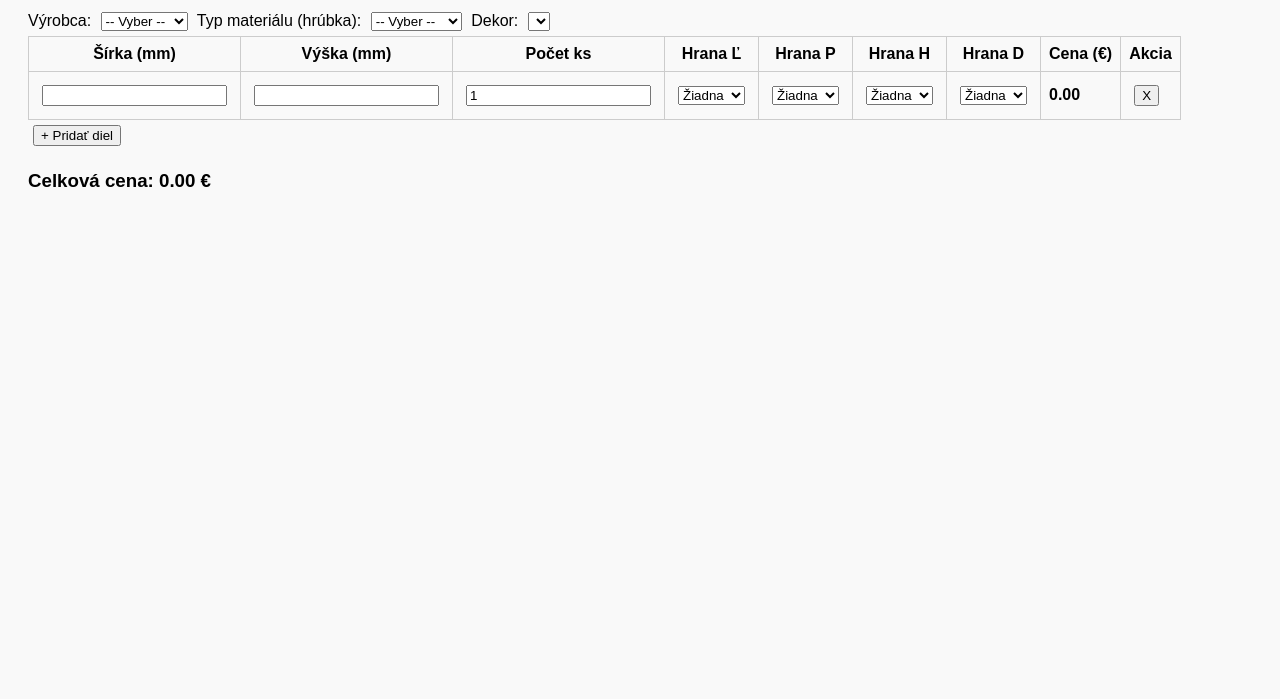
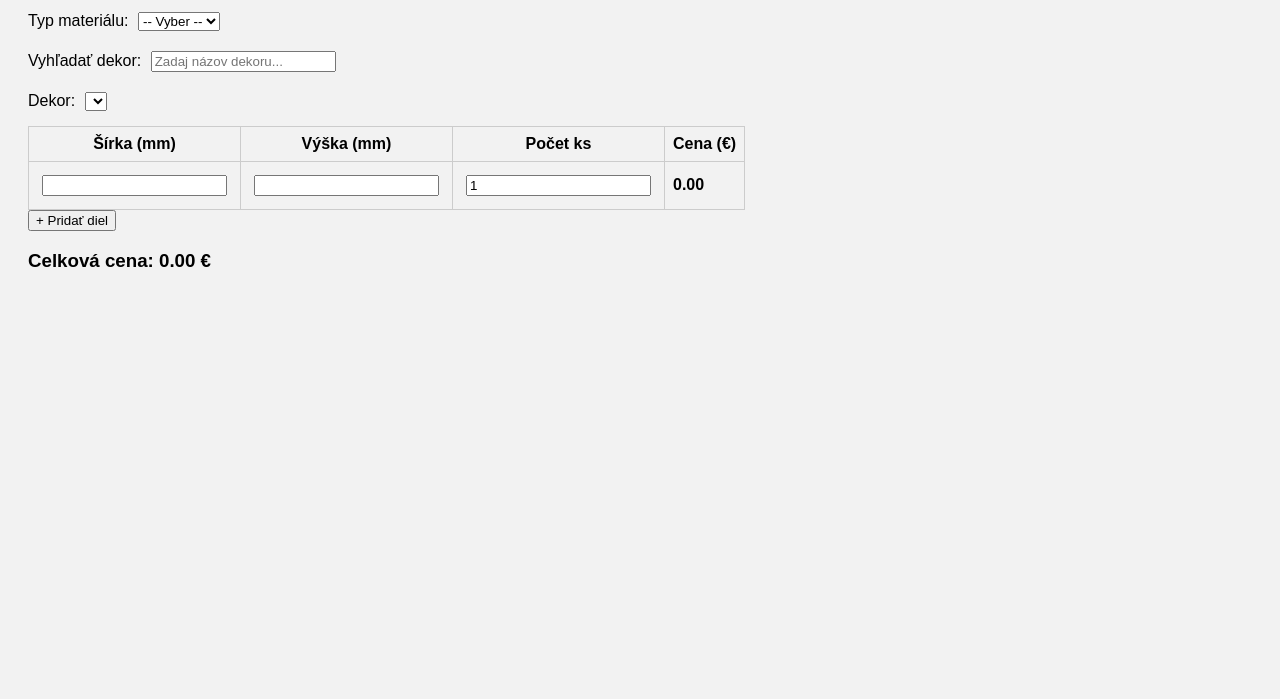
Before and after one commit to romantrojcak/konfigurator, a plain HTML site: page index.html in a window 1280 px wide. Shown: the part 101-800 px from the top of the page. Drawn offline with Linux system fonts and the light colour scheme.

Commit message:
Add files via upload

```diff
--- a/index.html
+++ b/index.html
@@ -3,36 +3,37 @@
 <head>
   <meta charset="UTF-8">
   <meta name="viewport" content="width=device-width, initial-scale=1.0">
-  <title>Konfigurátor dielcov v3</title>
+  <title>Konfigurátor v4</title>
   <style>
-    body { font-family: Arial, sans-serif; padding: 20px; background-color: #f9f9f9; }
+    body { font-family: Arial, sans-serif; padding: 20px; background-color: #f2f2f2; }
     table, th, td { border: 1px solid #ccc; border-collapse: collapse; padding: 8px; }
     select, input { margin: 5px; }
     .responsive { overflow-x: auto; }
     .cena, #celkovaCena { font-weight: bold; }
-    button { margin: 5px; }
+    .form-group { margin-bottom: 10px; }
   </style>
 </head>
 <body>
 
-<h1>Konfigurátor dielcov</h1>
+<h1>Konfigurátor dielcov – verzia 4</h1>
 
-<label for="vyrobca">Výrobca:</label>
-<select id="vyrobca" onchange="updateDekory()">
-  <option value="">-- Vyber --</option>
-  <option value="egger">Egger</option>
-  <option value="kronospan">Kronospan</option>
-</select>
+<div class="form-group">
+  <label for="material">Typ materiálu:</label>
+  <select id="material" onchange="updateDekory()">
+    <option value="">-- Vyber --</option>
+    <option value="18egger">18 Egger</option>
+  </select>
+</div>
 
-<label for="material">Typ materiálu (hrúbka):</label>
-<select id="material" onchange="updateDekory()">
-  <option value="">-- Vyber --</option>
-  <option value="18">DTD 18mm</option>
-  <option value="36">DTD 36mm</option>
-</select>
+<div class="form-group">
+  <label for="filterDekor">Vyhľadať dekor:</label>
+  <input type="text" id="filterDekor" oninput="filterDekory()" placeholder="Zadaj názov dekoru...">
+</div>
 
-<label for="dekor">Dekor:</label>
-<select id="dekor"></select>
+<div class="form-group">
+  <label for="dekor">Dekor:</label>
+  <select id="dekor"></select>
+</div>
 
 <div class="responsive">
 <table id="kusovnik">
@@ -41,12 +42,7 @@
       <th>Šírka (mm)</th>
       <th>Výška (mm)</th>
       <th>Počet ks</th>
-      <th>Hrana Ľ</th>
-      <th>Hrana P</th>
-      <th>Hrana H</th>
-      <th>Hrana D</th>
       <th>Cena (€)</th>
-      <th>Akcia</th>
     </tr>
   </thead>
   <tbody>
@@ -54,12 +50,7 @@
       <td><input type="number" class="sirka" oninput="spocitajCenu()" /></td>
       <td><input type="number" class="vyska" oninput="spocitajCenu()" /></td>
       <td><input type="number" class="pocet" value="1" oninput="spocitajCenu()" /></td>
-      <td><select onchange='spocitajCenu()'><option value='0'>Žiadna</option><option value='0.4'>0,4 mm</option><option value='0.8'>0,8 mm</option><option value='2'>2 mm</option></select></td>
-      <td><select onchange='spocitajCenu()'><option value='0'>Žiadna</option><option value='0.4'>0,4 mm</option><option value='0.8'>0,8 mm</option><option value='2'>2 mm</option></select></td>
-      <td><select onchange='spocitajCenu()'><option value='0'>Žiadna</option><option value='0.4'>0,4 mm</option><option value='0.8'>0,8 mm</option><option value='2'>2 mm</option></select></td>
-      <td><select onchange='spocitajCenu()'><option value='0'>Žiadna</option><option value='0.4'>0,4 mm</option><option value='0.8'>0,8 mm</option><option value='2'>2 mm</option></select></td>
       <td class="cena">0.00</td>
-      <td><button onclick="odstranitRiadok(this)">X</button></td>
     </tr>
   </tbody>
 </table>
@@ -71,28 +62,38 @@
 
 <script>
 const dekory = {
-  "egger": {
-    "18": ["Biela", "Dub Bardolino", "Antracit"],
-    "36": ["Biela Premium", "Čierna Mat", "Orech Dijon"]
-  },
-  "kronospan": {
-    "18": ["Biela K001", "Dub Natural", "Šedá U112"],
-    "36": ["Čierna K003", "Orech H373", "Béžová"]
-  }
+  "18egger": [
+    "W980 Biela",
+    "H3331 Dub Nebraska",
+    "U999 Čierna",
+    "H3730 Orech Dijon",
+    "U708 Svetlosivá"
+  ]
 };
 
 function updateDekory() {
-  const vyrobca = document.getElementById("vyrobca").value;
-  const hrubka = document.getElementById("material").value;
+  const material = document.getElementById("material").value;
   const dekorSelect = document.getElementById("dekor");
   dekorSelect.innerHTML = "";
-  if (vyrobca && dekory[vyrobca] && dekory[vyrobca][hrubka]) {
-    dekory[vyrobca][hrubka].forEach(d => {
+
+  if (dekory[material]) {
+    dekory[material].forEach(d => {
       const option = document.createElement("option");
       option.value = d;
       option.text = d;
       dekorSelect.appendChild(option);
     });
+  }
+
+  filterDekory(); // aplikuj filter aj po zmene materiálu
+}
+
+function filterDekory() {
+  const filter = document.getElementById("filterDekor").value.toLowerCase();
+  const dekorSelect = document.getElementById("dekor");
+  for (let i = 0; i < dekorSelect.options.length; i++) {
+    const option = dekorSelect.options[i];
+    option.style.display = option.text.toLowerCase().includes(filter) ? "" : "none";
   }
 }
 
@@ -103,17 +104,9 @@ function spocitajCenu() {
     const sirka = parseFloat(row.querySelector(".sirka").value) || 0;
     const vyska = parseFloat(row.querySelector(".vyska").value) || 0;
     const pocet = parseInt(row.querySelector(".pocet").value) || 0;
-
-    let hrany = row.querySelectorAll("select");
-    let cenaHrany = 0;
-    hrany.forEach(select => {
-      cenaHrany += parseFloat(select.value || 0);
-    });
-
-    const obvod = (sirka + vyska) * 2 / 1000;
     const plocha = (sirka * vyska) / 1_000_000;
     const cenaZaM2 = 20;
-    const cena = (plocha * cenaZaM2 + cenaHrany) * pocet;
+    const cena = plocha * cenaZaM2 * pocet;
     row.querySelector(".cena").innerText = cena.toFixed(2);
     total += cena;
   });
@@ -127,15 +120,6 @@ function pridatRiadok() {
   novyRiadok.querySelector(".cena").innerText = "0.00";
   tbody.appendChild(novyRiadok);
 }
-
-function odstranitRiadok(button) {
-  const row = button.closest("tr");
-  const tbody = row.parentNode;
-  if (tbody.rows.length > 1) {
-    row.remove();
-    spocitajCenu();
-  }
-}
 </script>
 
 </body>
```
